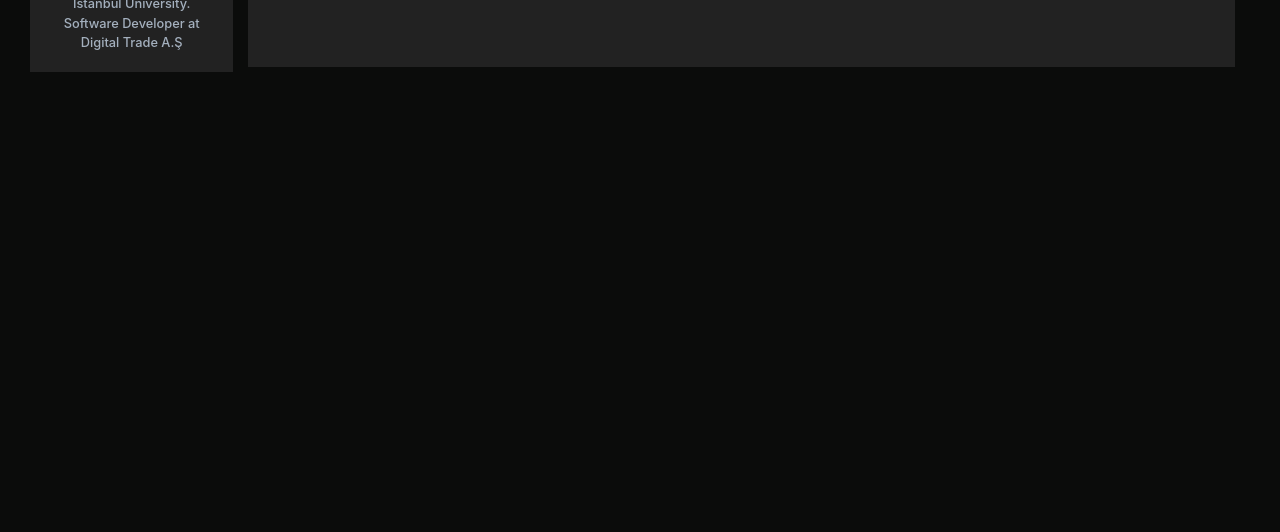
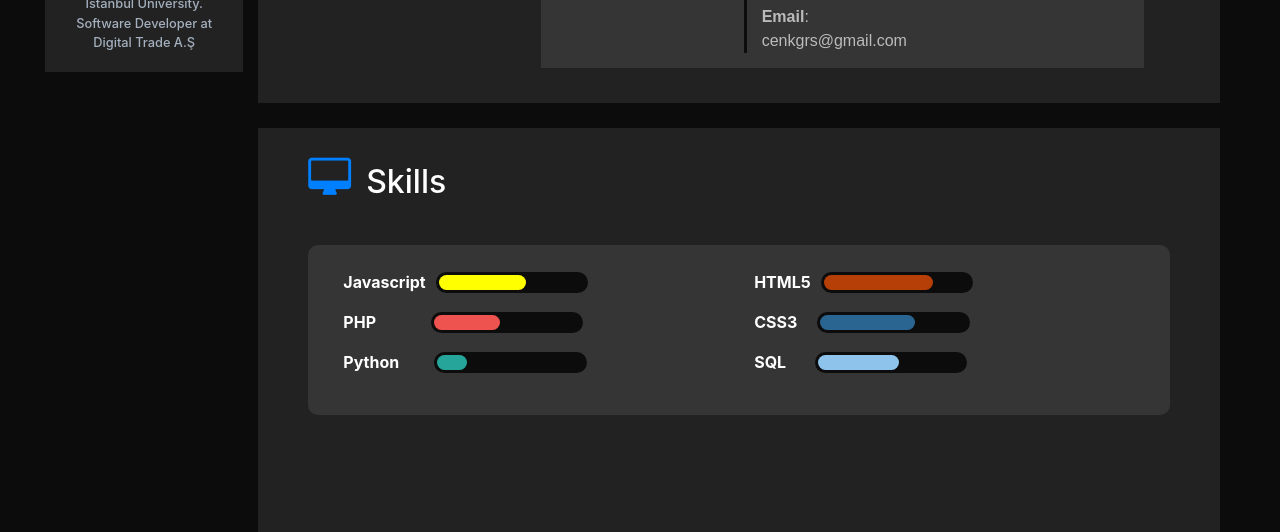
Before and after one commit to cenkgrs/cenkgrs.github.io, a plain HTML site: page cv.html in a window 1280 px wide. Shown: the part 552-1084 px from the top of the page. Before the commit the page ends 800 px from the top, so only its background shows below. Drawn offline with nearby package versions, Linux system fonts and the light colour scheme.

Commit message:
About section created, Skills section created, progress bar created

```diff
--- a/css/common.css
+++ b/css/common.css
@@ -1,9 +1,14 @@
 .pt15{padding-top: 15px !important;}
 .p15{padding: 15px !important;}
+
+.mt0{margin-top: 0px !important;}
+.ml0{margin-left: 0px !important;}
+.mr0{margin-right: 0px !important;}
 
 .mt25{margin-top: 25px !important;}
 
 .ml10{margin-left: 10px !important;}
+.mb30{margin-bottom: 30px !important;}
 
 .text-left{text-align: left;}
 .bold{font-weight: bold;}
--- a/css/main.css
+++ b/css/main.css
@@ -1,6 +1,7 @@
 body{
     background: #0b0c0b !important;
 }
+.row{margin-left: 0px !important; margin-right: 0px !important;}
 .page{
     padding: 20px;
     margin-left: 25px;
@@ -22,13 +23,15 @@ body{
 
 .social-icon{
     padding: 10px;
+    transition: 2s;
     font-size: 1.23333333em !important;
     color: none;
 }
 .social-icon:hover{
     background: #0080FF;
-    border-radius: 15px;
+    border-radius: 20px;
     transition: 2s;
+    color: #ffffff;
 }
 
 .about-header{ margin: 10px 0px ;}
@@ -53,6 +56,7 @@ body{
     padding: 20px;
     font-size: 14px;
     font-weight: bold;
+    transition: 1s;
 }
 .nav-block:first-child{
     margin-left: 30px;
@@ -72,7 +76,7 @@ div .active{
 .about-area{
     background: #222222 !important;
     width: 100%;
-    height: 80%;
+    height: 53%;
     color: #ffffff;
     padding: 30px 50px;
     font-family: 'Raleway', sans-serif !important;
@@ -104,13 +108,12 @@ div .active{
 .per-project h4{ font-size: 22px; }
 
 .per-project:hover{
-    transition: 2s;
     background: #0080FF;
     color: #353535 !important;
+    border-radius: 20px;
     cursor: pointer;
 }
 .per-project:hover > i{
-    transition: 2s;
     color: #353535;
 }
 .per-project:last-child{
@@ -131,3 +134,57 @@ div .active{
 .per-details p{
     margin: auto;
 }
+
+/* SKILLS AREA */
+
+.skills-area{
+    width: 100%;
+    height: 45%;
+    background: #222222 !important;
+    margin-top: 25px;
+    color: #ffffff;
+    padding: 30px 50px;
+}
+.skills-area i{
+    font-size: 40px;
+    color: #0080FF;
+}
+.skills-area h2{
+    margin-left: 10px;
+    padding: 5px;
+}
+.progress-area{
+    background: #353535;
+    padding: 25px 20px;
+    border-radius: 10px;
+}
+.progress{
+    margin-left: 10px;
+    margin-top: 2px;
+    background: #0b0c0b !important;
+    border-radius: 13px !important;
+    padding: 3px;
+    width: 40% !important;
+    height: 1% !important;
+}
+.progress .progress-bar{
+    background: yellow;
+    width: 40%;
+    height: 15px;
+    border-radius: 10px;
+}
+.row #php{
+    margin-left: 55px;
+}
+.row #python{
+    margin-left: 35px;
+}
+.row #css{ margin-left: 20px;}
+.row #sql{ margin-left: 29px;}
+
+.progress #js-bar{ width: 60%; }
+.progress #php-bar{ width: 45%; background: #ef5350; }
+.progress #python-bar{ width: 20%; background: #26a69a; }
+.progress #html-bar{ width: 75%; background: #b63f08;}
+.progress #css-bar{ width: 65%; background: #2a6592;}
+.progress #sql-bar{ width: 55%; background:  	#8ec3eb;}
--- a/cv.html
+++ b/cv.html
@@ -13,7 +13,7 @@
 <body>
     <div class="page">
         <div class="row">
-            <div class="profile text-center col-lg-2">
+            <div class="profile text-center col-lg-2 mt0">
                 <img class="p15" src="./img/person-img.jpg" width="250px" height="250px" alt="">
                 <h3 class="name-header">Cenk Gürses</h3>
                 <small class="bold">Software Developer - Digital Trade A.Ş</small>
@@ -78,6 +78,71 @@
 
 
                 </div>
+
+                <div class="skills-area">
+                    <div class="row mb30">
+                        <i class="fa fa-desktop"></i>
+                        <h2>Skills</h2>
+                    </div>
+                    <div class="progress-area">
+                        <div class="row ml0 mr0">
+                            <div class="col-lg-6">
+                                <div class="row">
+                                    <p><strong>Javascript</strong></p>
+                                    <div class="progress" id="js">
+                                        <div class="progress-bar" id="js-bar">
+
+                                        </div>
+                                    </div>
+                                </div>
+                                <div class="row">
+                                    <p><strong>PHP</strong></p>
+                                    <div class="progress" id="php">
+                                        <div class="progress-bar" id="php-bar">
+
+                                        </div>
+                                    </div>
+                                </div>
+                                <div class="row">
+                                    <p><strong>Python</strong></p>
+                                    <div class="progress" id="python">
+                                        <div class="progress-bar" id="python-bar">
+
+                                        </div>
+                                    </div>
+                                </div>
+                            </div>
+                            <div class="col-lg-6">
+                                <div class="row">
+                                    <p><strong>HTML5</strong></p>
+                                    <div class="progress" id="html">
+                                        <div class="progress-bar" id="html-bar">
+
+                                        </div>
+                                    </div>
+                                </div>
+                                <div class="row">
+                                    <p><strong>CSS3</strong></p>
+                                    <div class="progress" id="css">
+                                        <div class="progress-bar" id="css-bar">
+
+                                        </div>
+                                    </div>
+                                </div>
+                                <div class="row">
+                                    <p><strong>SQL</strong></p>
+                                    <div class="progress" id="sql">
+                                        <div class="progress-bar" id="sql-bar">
+
+                                        </div>
+                                    </div>
+                                </div>
+                            </div>
+                        </div>
+                    </div>
+
+
+                </div>
             </div>
         </div>
     </div>
```
